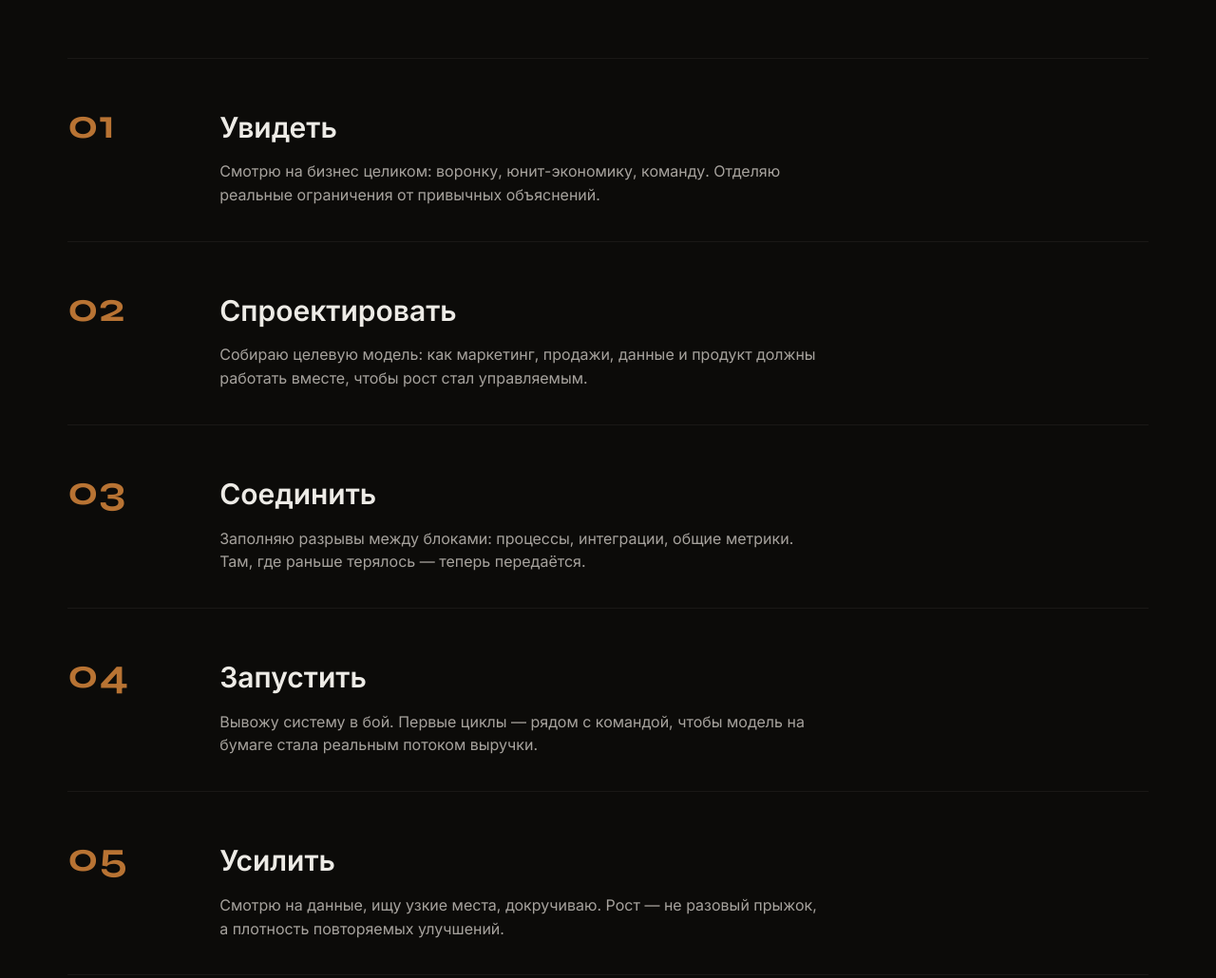
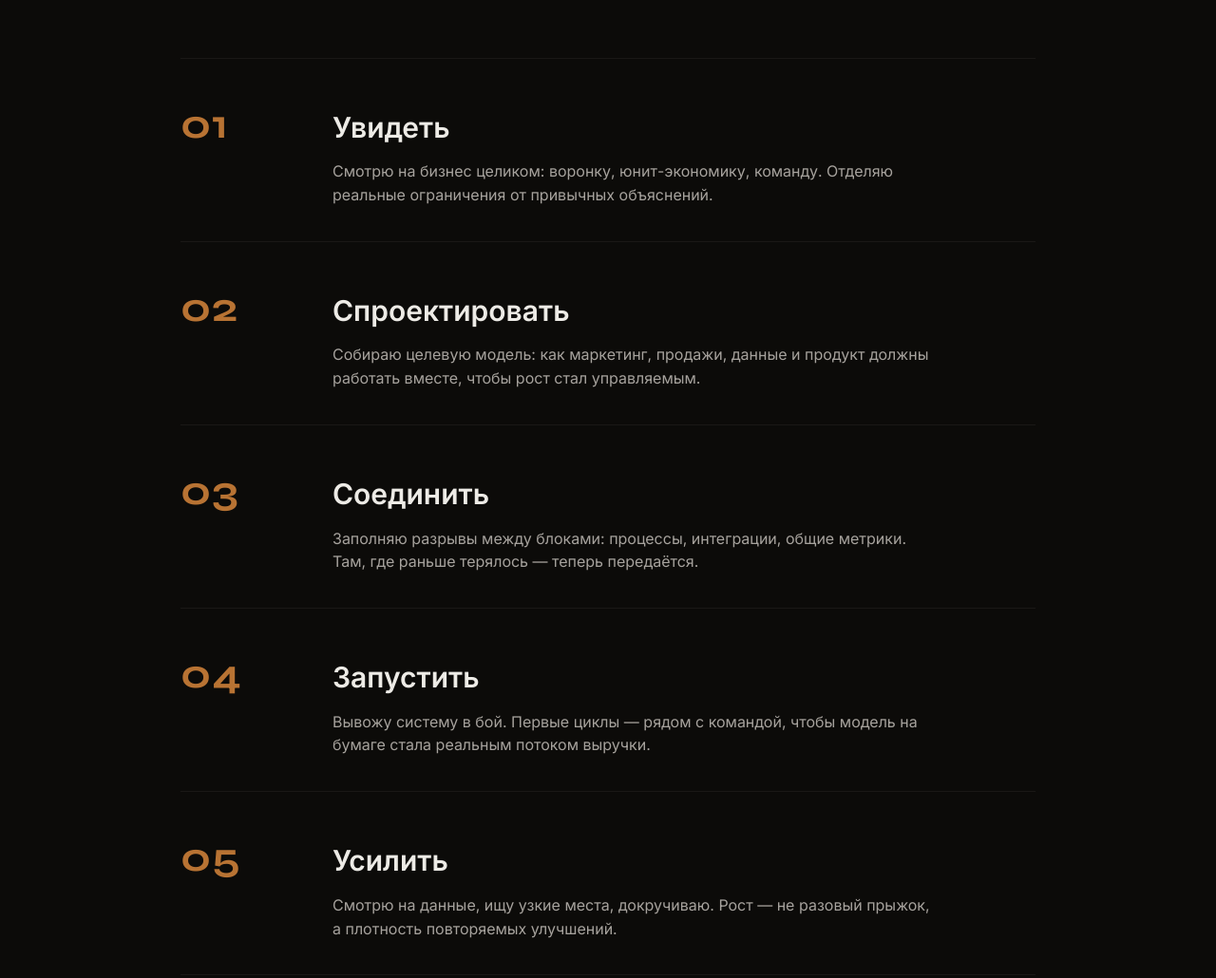
Before and after one commit to abrathecreator/abra, a website built with Vite: page index.html in a window 1280 px wide. Shown: the part 4226-5256 px from the top of the page at 95% size. Built offline with nearby package versions, Linux system fonts and the light colour scheme.

Commit message:
Center the method steps list to match other section blocks
.steps had no max-width, so it spanned the full section width while
the heading above it (.section__head) is centered at max-width:900px.
Matched that same width + margin:0 auto — the numbered step rows
stay left-aligned internally (readability), only the block as a
whole now centers under the heading.

```diff
--- a/src/style.css
+++ b/src/style.css
@@ -912,7 +912,8 @@ canvas {
 .steps {
   list-style: none;
   padding: 0;
-  margin: 0;
+  margin: 0 auto;
+  max-width: 900px;
   display: flex;
   flex-direction: column;
 }
```
